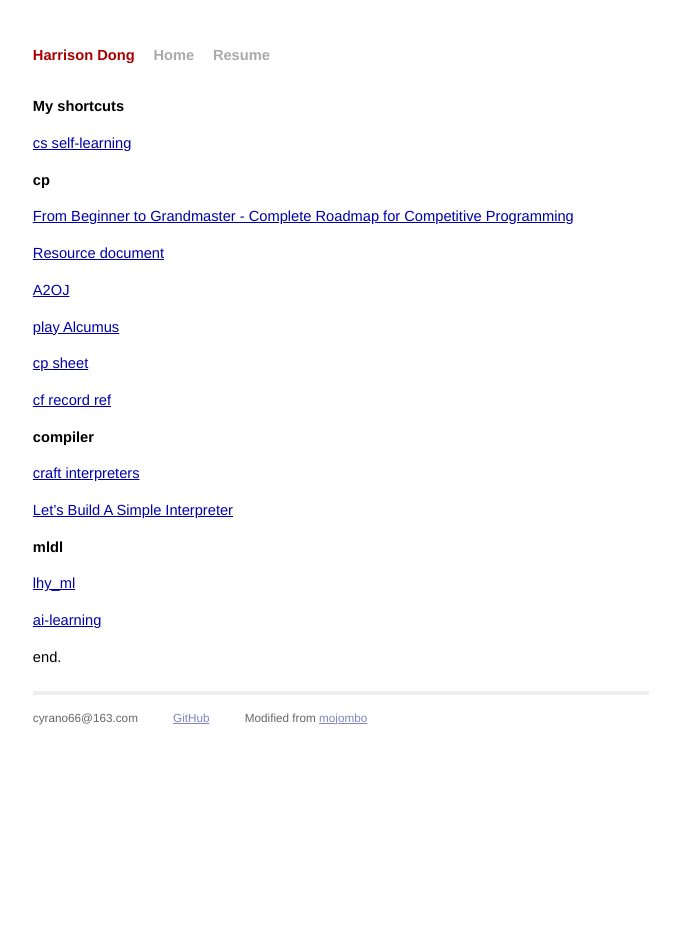
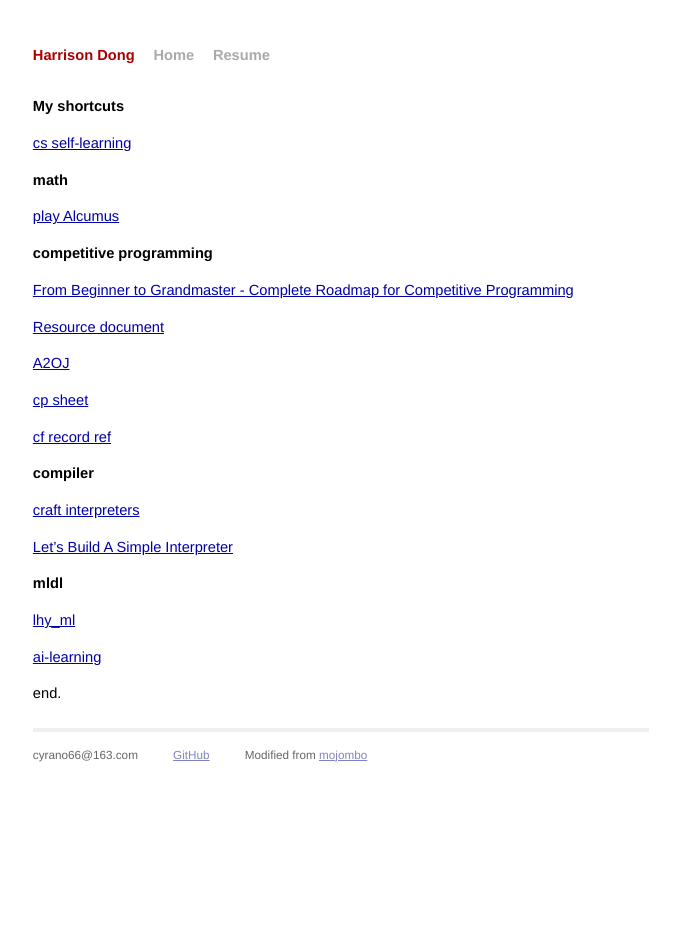
Before and after one commit to haishand/haishand.github.io, a Jekyll site: the page built from _posts/2016-04-16-my-blog-created.md, in a window 1280 px wide. Shown: the whole page, without its empty margins (299-979 px from the left). Built offline with Jekyll 4.4.1, drawn with Linux system fonts in a browser that asks for light colours; Markdown is read by kramdown in place of the engine named in the settings.

Commit message:
Update 2016-04-16-my-blog-created.md

```diff
--- a/_posts/2016-04-16-my-blog-created.md
+++ b/_posts/2016-04-16-my-blog-created.md
@@ -10,11 +10,13 @@ title: My shortcuts
 
 <p><a href="https://csdiy.wiki/">cs self-learning</a></p>
 
-<p><h1>cp</h1></p>
+<p><h1>math</h1></p>
+<p><a href="https://artofproblemsolving.com/alcumus/problem">play Alcumus</a></p>
+
+<p><h1>competitive programming</h1></p>
 <p><a href="https://www.youtube.com/watch?v=bSdp2WeyuJY&ab_channel=ColinGalen">From Beginner to Grandmaster - Complete Roadmap for Competitive Programming</a></p>
 <p><a href="https://docs.google.com/document/d/1-7Co93b504uyXyMjjE8bnLJP3d3QXvp_m1UjvbvdR2Y/edit?tab=t.0">Resource document</a></p>
 <p><a href="https://a2oj.netlify.app/ladders">A2OJ</a></p>
-<p><a href="https://artofproblemsolving.com/alcumus/problem">play Alcumus</a></p>
 <p><a href="https://docs.google.com/spreadsheets/d/1xzH-Bj66q4OfnQxI1h1miywM1Y1Z92RkMoX5jYsqzEk/edit?gid=0#gid=0">cp sheet</a></p>
 <p><a href="https://codeforces.com/contests/with/hhhyh">cf record ref</a></p>
 
```
